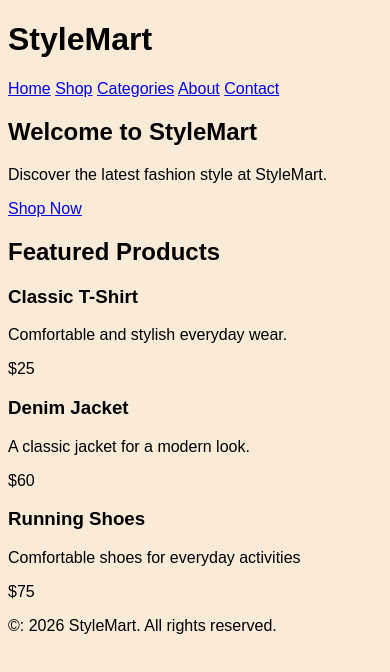
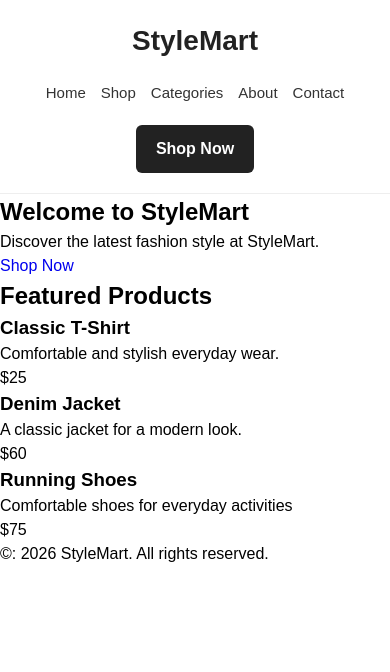
Before and after one commit to rimshakhawaj/StyleMart-Ecommerce, a plain HTML site: page index.html in a window 390 px wide. Drawn offline with Linux system fonts and the light colour scheme.

Commit message:
Create responsive header and navbar

```diff
--- a/css/style.css
+++ b/css/style.css
@@ -1,4 +1,81 @@
+*{
+    margin:0;
+    padding:0;
+    box-sizing:border-box;
+}
+
 body{
-    background-color:antiquewhite;
     font-family:Arial, Helvetica, sans-serif;
+    line-height:1.5;
 }
+
+a{
+    text-decoration:none;
+}
+
+header{
+    background-color:#ffffff;
+    border-bottom: 1px solid #eeeeee;
+}
+
+.container{
+    max-width:1200px;
+    margin: 0 auto;
+    padding: 0 20px;
+}
+
+.navbar{
+    min-height: 74px;
+    display: flex;
+    align-items: center;
+    justify-content: space-between;
+}
+
+.logo{
+    font-size:28px;
+    font-weight:bold;
+    color:#222222;
+}
+
+.nav-links{
+    display:flex;
+    gap:28px;
+}
+
+.nav-links a{
+    color:#333333;
+    font-size:15px;
+    font-weight:500;
+}
+
+.nav-links a:hover{
+    color:#e91e63;
+    transition: color 0.3 ease;
+}
+
+.nav-button{
+    display:inline-block;
+    padding: 12px 20px;
+    background-color:#222222;
+    color:white;
+    border-radius:6px;
+    font-weight:600;
+    transition: 0.3s ease;
+}
+
+.nav-button:hover{
+    background-color:#e91e63;
+}
+
+@media (max-width:768px) {
+    .navbar{
+        flex-direction:column;
+        gap:20px;
+        padding:20px;
+    }
+    .nav-links {
+        flex-wrap: wrap;
+        justify-content:center;
+        gap:15px;
+    }
+}
--- a/index.html
+++ b/index.html
@@ -7,15 +7,18 @@
     <link rel="stylesheet" href="css/style.css" />
   </head>
   <body>
-    <header>
-      <h1>StyleMart</h1>
-      <nav>
+    <header class="header">
+      <div class="container navbar">
+        <a href="index.html" class="logo">StyleMart</a>
+        <nav class="nav-links">
           <a href="index.html">Home</a>
           <a href="#">Shop</a>
           <a href="#">Categories</a>
           <a href="#">About</a>
           <a href="#">Contact</a>
         </nav>
+        <a href="#" class="nav-button">Shop Now</a>
+      </div>
     </header>
 
     <main>
```
Lines whose indentation alone changed are shown as unchanged.
